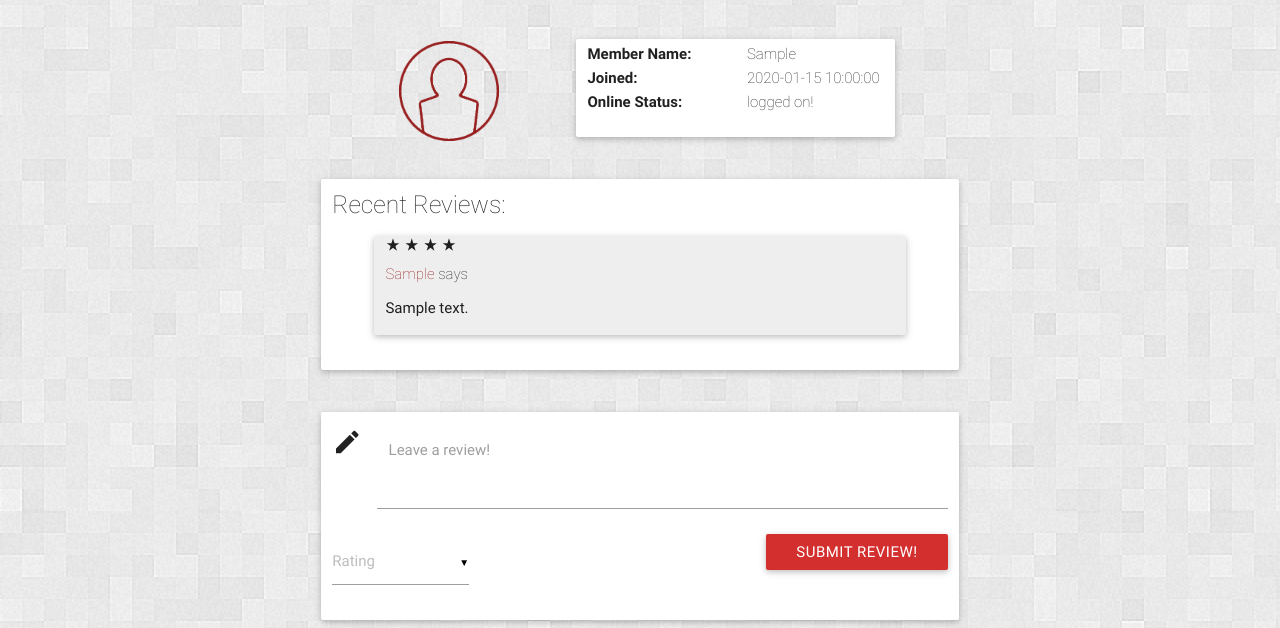
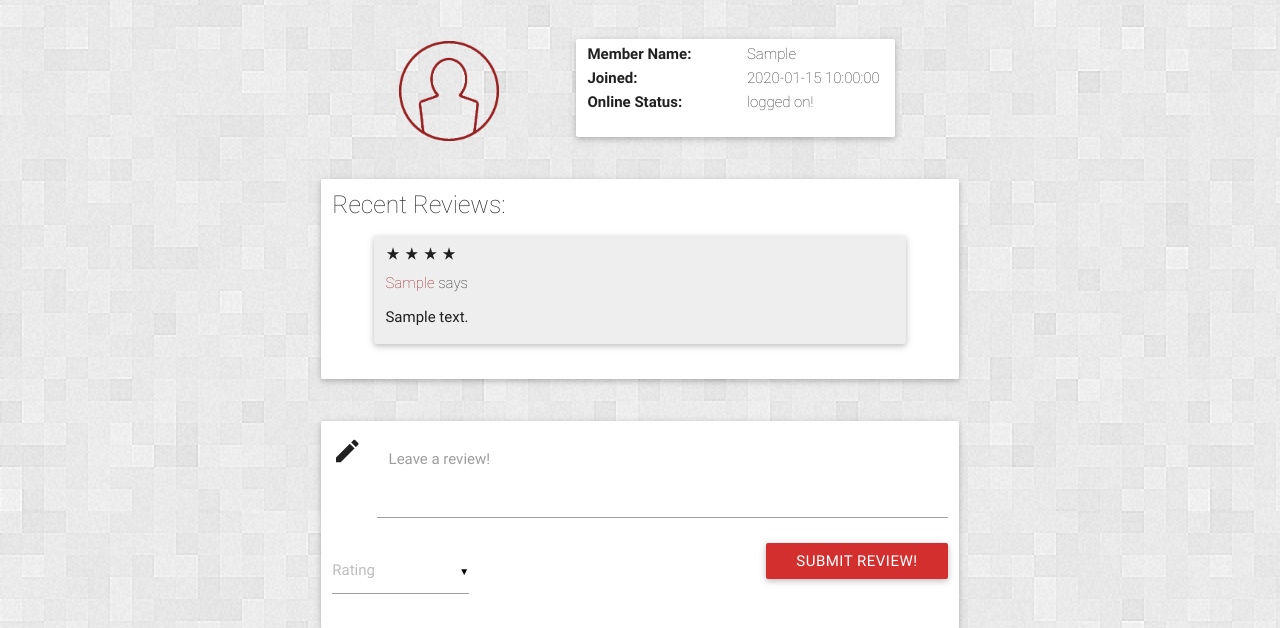
Before and after one commit to mjg3/auction_block, a CodeIgniter app: template application/views/profile.php in a window 1280 px wide. Shown: the part 83-711 px from the top of the page. Run offline with CodeIgniter, Linux system fonts and the light colour scheme; the template is opened without the code that fills it: most values are stand-ins (such as "Sample title", 1, 10 or a date in 2020); data that the repository does not hold is empty; some libraries are stand-ins or nearby versions.

Commit message:
styling for profile

```diff
--- a/application/views/profile.php
+++ b/application/views/profile.php
@@ -52,7 +52,7 @@
                                 <div class="offset-s1 col s10 review card grey lighten-3">
 <?php                               foreach($reviews as $review){
                                         for($i=0; $i<$review['rating'];$i++){?>
-                                            <i class="tiny material-icons no-width">star_rate</i>
+                                            <i class="tiny material-icons no-width bottom">star_rate</i>
 <?php                                   }?>
                                         <h6 class="weight-lighten"><a href="/users/profile/<?=$review['writer_id']?>"><?=$review['first_name']?></a> says</h6>
                                         <p><?=$review['review']?></p>
--- a/application/views/stripe_registration.php
+++ b/application/views/stripe_registration.php
@@ -12,7 +12,6 @@
 					<img class="main_logo" src="/assets/images/hammer.gif" alt="no photo" />
 				</div>
 			</div>
-			<a href="/users/logout">safety logout</a>
             <div class="row grey lighten-4 z-depth-2">
                 <div class="col s12 col m10 offset-m1">
                     <h4 class="red-text text-darken-3" id="register_stripe">Before you can be a member...</h4>
--- a/assets/css/styles.css
+++ b/assets/css/styles.css
@@ -99,6 +99,9 @@ a
 {
     color: #971f1f;
 }
+nav ul a:hover{
+    color: #eeeeee;
+}
 a:hover
 {
     cursor: pointer;
```
Also changed, not shown: assets/js/scripts.js (+0 -29 lines).
